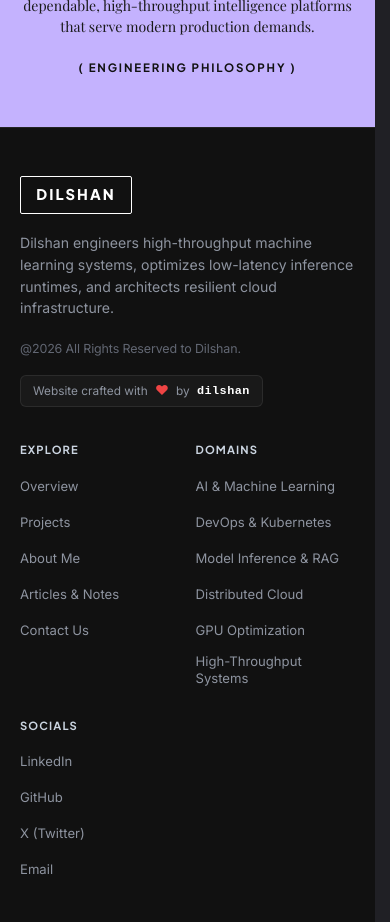
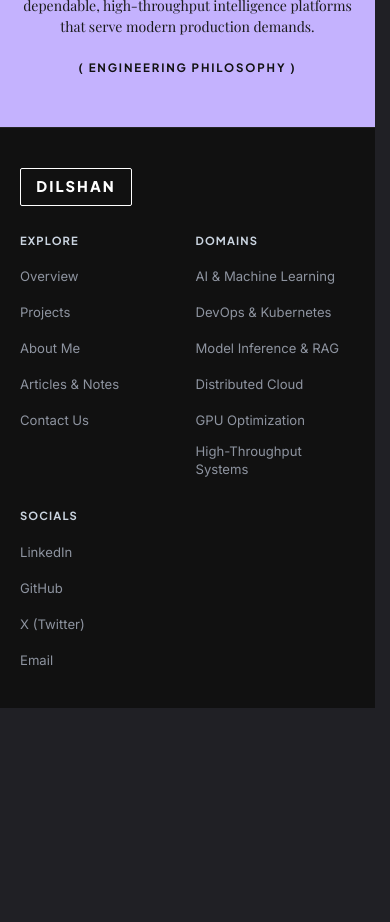
Before and after one commit to dilshandevxx/dilshan-personal-portfolio, a Next.js app: page / in a window 390 px wide. Shown: the part 8720-9642 px from the top of the page. After the commit the page ends 9428 px from the top, so only its background shows below. Built offline with nearby package versions, Linux system fonts and the light colour scheme; a web font is replaced by a local one.

Commit message:
feat: clean up footer by removing mission text, rights reserved line, and crafted badge

```diff
--- a/src/components/MainFooter.module.css
+++ b/src/components/MainFooter.module.css
@@ -1,13 +1,13 @@
 /* =========================================================================
-   Main Footer (Matching exact ChatLabs reference design)
+   Main Footer (Clean, Minimal & Proportional)
    Obsidian dark canvas (#111111), Boxed Wordmark Logo [ DILSHAN ],
-   mission description, copyright, crafted badge, and 3 clean link columns.
+   and 3 clean vertical link columns.
    ========================================================================= */
 
 .footerRoot {
   background-color: #111111;
   border-top: 1px solid rgba(255, 255, 255, 0.08);
-  padding: clamp(5rem, 8vw, 7.5rem) clamp(1.5rem, 5vw, 4rem) clamp(4rem, 6vw, 6rem);
+  padding: clamp(3.5rem, 5.5vw, 5.5rem) clamp(1.5rem, 5vw, 4rem);
   width: 100%;
   box-sizing: border-box;
   color: #eceff4;
@@ -19,23 +19,21 @@
   margin: 0 auto;
   width: 100%;
   display: grid;
-  grid-template-columns: minmax(300px, 1.2fr) minmax(0, 1.8fr);
+  grid-template-columns: minmax(220px, 1fr) minmax(0, 2fr);
   column-gap: clamp(3rem, 7vw, 8rem);
-  row-gap: 3.5rem;
+  row-gap: 2.5rem;
   align-items: start;
 }
 
 /* =========================================================================
-   LEFT ZONE: Boxed Wordmark Logo + Statement + Copyright + Crafted Badge
+   LEFT ZONE: Boxed Wordmark Logo [ DILSHAN ]
    ========================================================================= */
 .brandZone {
   display: flex;
   flex-direction: column;
   align-items: flex-start;
-  max-width: 440px;
 }
 
-/* Boxed Wordmark Logo [ DILSHAN ] matching reference outline */
 .logoBox {
   display: inline-flex;
   align-items: center;
@@ -44,7 +42,6 @@
   padding: 0.42rem 1.15rem;
   border-radius: 2px;
   text-decoration: none;
-  margin-bottom: 1.6rem;
   background-color: transparent;
   transition: all 0.25s cubic-bezier(0.16, 1, 0.3, 1);
   user-select: none;
@@ -68,53 +65,6 @@
   color: #000000;
 }
 
-/* Mission & Engineering Statement */
-.brandDescription {
-  font-family: var(--font-body, "Inter", sans-serif);
-  font-size: clamp(0.92rem, 1.1vw, 1rem);
-  line-height: 1.62;
-  color: #8e94a0;
-  margin: 0 0 1.85rem 0;
-}
-
-/* Copyright Line */
-.copyrightText {
-  font-family: var(--font-body, "Inter", sans-serif);
-  font-size: 0.82rem;
-  color: #626773;
-  margin: 0 0 1.35rem 0;
-  letter-spacing: -0.01em;
-}
-
-/* Crafted By Badge */
-.craftedBadge {
-  display: inline-flex;
-  align-items: center;
-  gap: 0.45rem;
-  background-color: rgba(255, 255, 255, 0.035);
-  border: 1px solid rgba(255, 255, 255, 0.08);
-  border-radius: 6px;
-  padding: 0.45rem 0.95rem;
-  font-family: var(--font-body, "Inter", sans-serif);
-  font-size: 0.78rem;
-  color: #8e94a0;
-  user-select: none;
-}
-
-.heartIcon {
-  color: #ef4444;
-  font-size: 0.85rem;
-  display: inline-block;
-  line-height: 1;
-}
-
-.craftedAuthor {
-  color: #ffffff;
-  font-weight: 600;
-  font-family: var(--font-mono, monospace);
-  letter-spacing: 0.04em;
-}
-
 /* =========================================================================
    RIGHT ZONE: 3 Clean Vertical Link Columns (EXPLORE, DOMAINS, SOCIALS)
    ========================================================================= */
@@ -131,7 +81,6 @@
   align-items: flex-start;
 }
 
-/* Column Title (EXPLORE, DOMAINS, SOCIALS) */
 .columnTitle {
   font-family: var(--font-display, "Plus Jakarta Sans", sans-serif);
   font-size: 0.76rem;
@@ -166,20 +115,16 @@
 }
 
 /* =========================================================================
-   RESPONSIVE LAYOUT (Optimized for Mobile Ergonomics & Clean Hierarchy)
+   RESPONSIVE LAYOUT
    ========================================================================= */
 @media (max-width: 960px) {
   .footerRoot {
-    padding: clamp(3.5rem, 6vw, 5rem) clamp(1.25rem, 4vw, 2.5rem) clamp(3rem, 5vw, 4rem);
+    padding: clamp(3rem, 5vw, 4.5rem) clamp(1.25rem, 4vw, 2.5rem);
   }
 
   .container {
     grid-template-columns: 1fr;
-    gap: 2.75rem;
-  }
-
-  .brandZone {
-    max-width: 100%;
+    gap: 2.25rem;
   }
 
   .columnsZone {
@@ -190,32 +135,15 @@
 
 @media (max-width: 640px) {
   .footerRoot {
-    padding: 3rem 1.25rem 2.5rem;
+    padding: 2.5rem 1.25rem 2.25rem;
   }
 
   .container {
-    gap: 2.25rem;
+    gap: 1.75rem;
   }
 
   .logoBox {
-    margin-bottom: 1.15rem;
     padding: 0.38rem 0.95rem;
-  }
-
-  .brandDescription {
-    font-size: 0.88rem;
-    line-height: 1.55;
-    margin-bottom: 1.25rem;
-  }
-
-  .copyrightText {
-    font-size: 0.78rem;
-    margin-bottom: 1rem;
-  }
-
-  .craftedBadge {
-    padding: 0.35rem 0.75rem;
-    font-size: 0.74rem;
   }
 
   .columnsZone {
--- a/src/components/MainFooter.tsx
+++ b/src/components/MainFooter.tsx
@@ -6,38 +6,16 @@ import { siteConfig } from "@/data/siteConfig";
 import styles from "./MainFooter.module.css";
 
 export default function MainFooter() {
-  const currentYear = 2026;
-
   return (
     <footer className={styles.footerRoot} role="contentinfo" aria-label="Site Footer">
       <div className={styles.container}>
         {/* =========================================================================
-            LEFT ZONE: Boxed Wordmark Logo + Statement + Copyright + Crafted Badge
+            LEFT ZONE: Clean Boxed Wordmark Logo
             ========================================================================= */}
         <div className={styles.brandZone}>
-          {/* Boxed Wordmark Logo matching reference */}
           <Link href="/" className={styles.logoBox} title="Dilshan">
             <span className={styles.logoText}>DILSHAN</span>
           </Link>
-
-          {/* Mission & Engineering Statement */}
-          <p className={styles.brandDescription}>
-            Dilshan engineers high-throughput machine learning systems, optimizes low-latency
-            inference runtimes, and architects resilient cloud infrastructure.
-          </p>
-
-          {/* Copyright Line */}
-          <div className={styles.copyrightText}>
-            @{currentYear} All Rights Reserved to Dilshan.
-          </div>
-
-          {/* Crafted By Badge */}
-          <div className={styles.craftedBadge}>
-            <span>Website crafted with</span>
-            <span className={styles.heartIcon} aria-hidden="true">❤</span>
-            <span>by</span>
-            <span className={styles.craftedAuthor}>dilshan</span>
-          </div>
         </div>
 
         {/* =========================================================================
@@ -76,7 +54,7 @@ export default function MainFooter() {
             </ul>
           </div>
 
-          {/* Column 2: DOMAINS (matching INDUSTRIES in reference) */}
+          {/* Column 2: DOMAINS */}
           <div className={styles.footerColumn}>
             <h4 className={styles.columnTitle}>DOMAINS</h4>
             <ul className={styles.columnList}>
```
